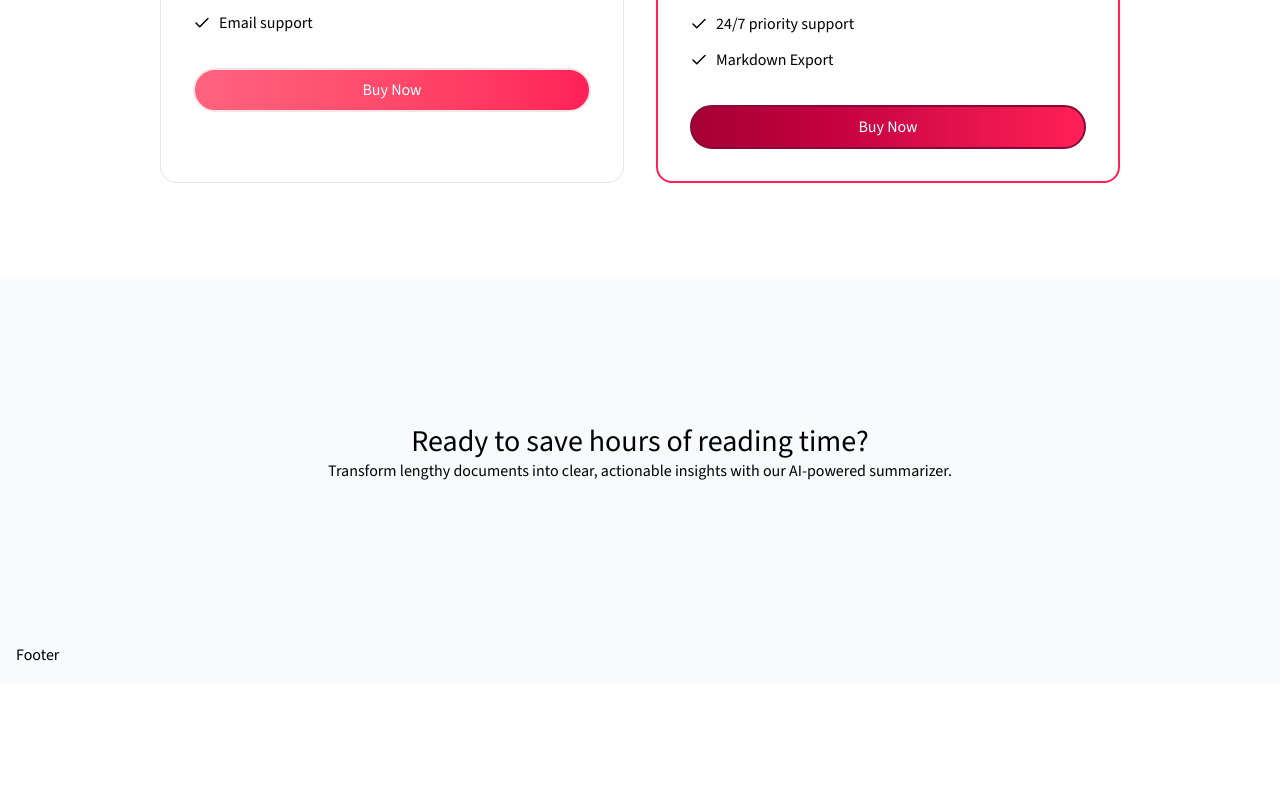
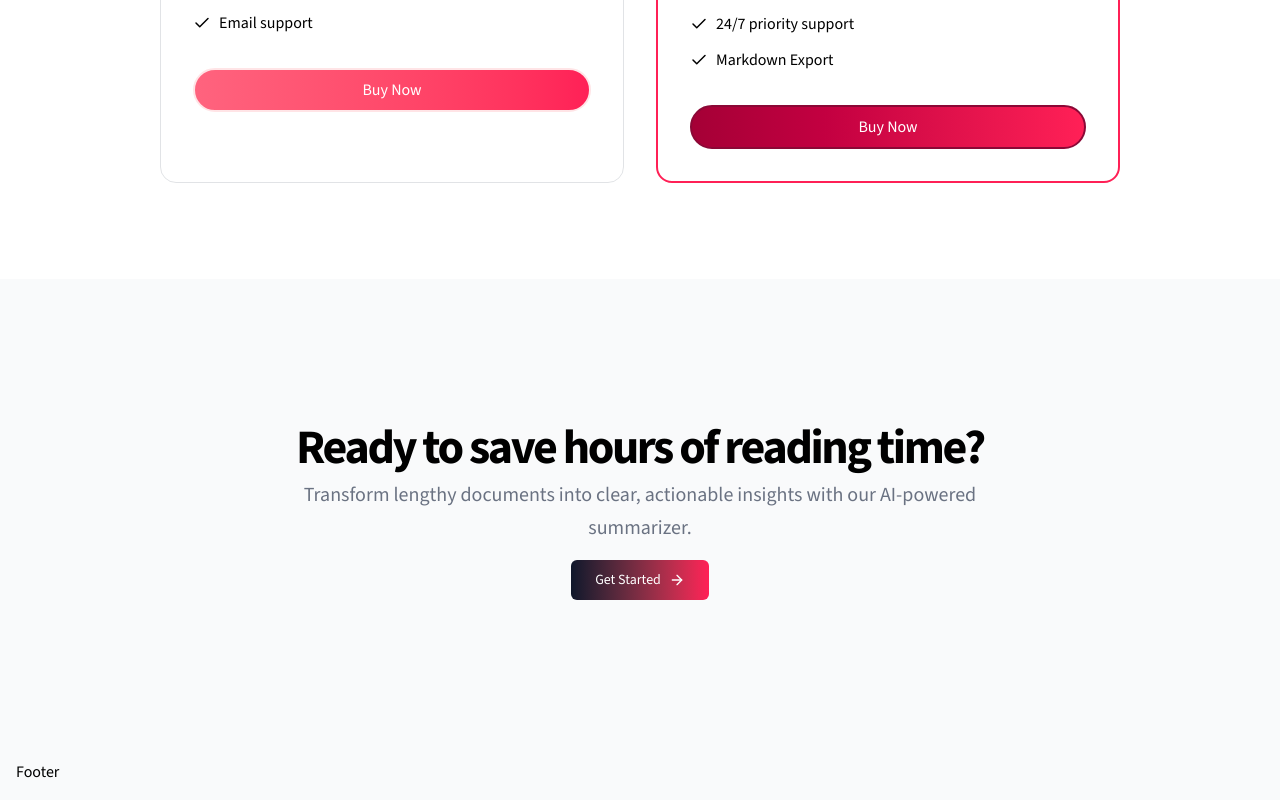
Before and after one commit to aminedammak/sommaire, a Next.js app: page / in a window 1280 px wide. Shown: the part 1833-2633 px from the top of the page. Before the commit the page ends 2516 px from the top, so only its background shows below. Built offline with nearby package versions, Linux system fonts and the light colour scheme.

Commit message:
finish landing page style

```diff
--- a/components/home/CTA-section.tsx
+++ b/components/home/CTA-section.tsx
@@ -1,16 +1,38 @@
 import React from 'react';
+import { Button } from '@/components/ui/button';
+import Link from 'next/link';
+import { ArrowRight } from 'lucide-react';
 
 export default function CTASection() {
   return (
     <div className="bg-gray-50 py-12">
       <div className="py-12 lg:py-24 max-w-5xl mx-auto px-4 sm:px-6 lg:px-8 ">
         <div className="flex flex-col items-center justify-center space-y-4 text-center">
-          <div>
-            <h2>Ready to save hours of reading time?</h2>
-            <p>
+          <div className="space-y-2">
+            <h2 className="text-3xl font-bold tracking-tighter sm:text-4xl md:text-5xl">
+              Ready to save hours of reading time?
+            </h2>
+            <p className="mx-auto max-w-[700px] text-gray-500 md:text-xl/relaxed lg:text-base/relaxed xl:text-xl/relaxed dark:text-gray-400">
               Transform lengthy documents into clear, actionable insights with
               our AI-powered summarizer.
             </p>
+          </div>
+          <div className="flex flex-col gap-2 min-[400]:flex-row justify-center">
+            <div>
+              <Button
+                size={'lg'}
+                variant="link"
+                className="w-full min-[400px]:w-auto bg-linear-to-r from-slate-900 to-rose-500 hover:from-rose-500 hover:to-stale-900 hover:text-white text-white transform-all durantion-300 "
+              >
+                <Link
+                  href="/#pricing"
+                  className="flex items-center justify-center"
+                >
+                  Get Started{' '}
+                  <ArrowRight className="ml-2 h-4 w-4 animate-pulse" />
+                </Link>
+              </Button>
+            </div>
           </div>
         </div>
       </div>
--- a/components/home/pricing-section.tsx
+++ b/components/home/pricing-section.tsx
@@ -78,7 +78,7 @@
         </div>
         <div className="space-y-2.5 leading-relaxed text-base">
           {items.map((item, idx) => (
-            <li className="flex items-center gap-2">
+            <li className="flex items-center gap-2" key={idx}>
               <CheckIcon size={18} />
               <span>{item}</span>
             </li>
```
